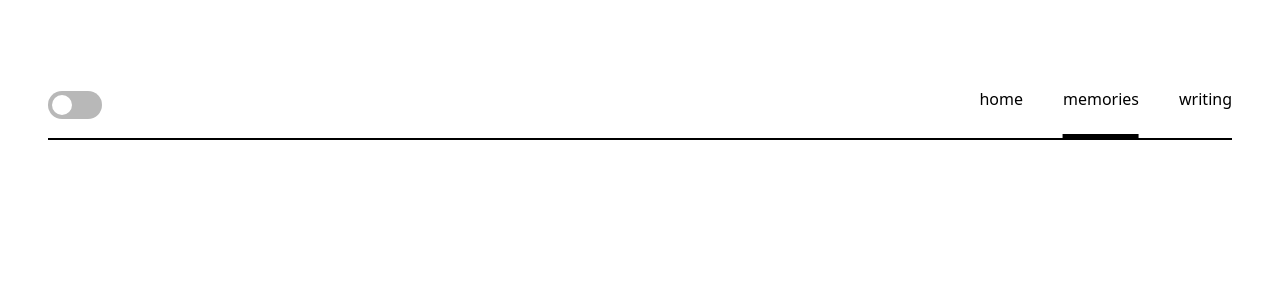
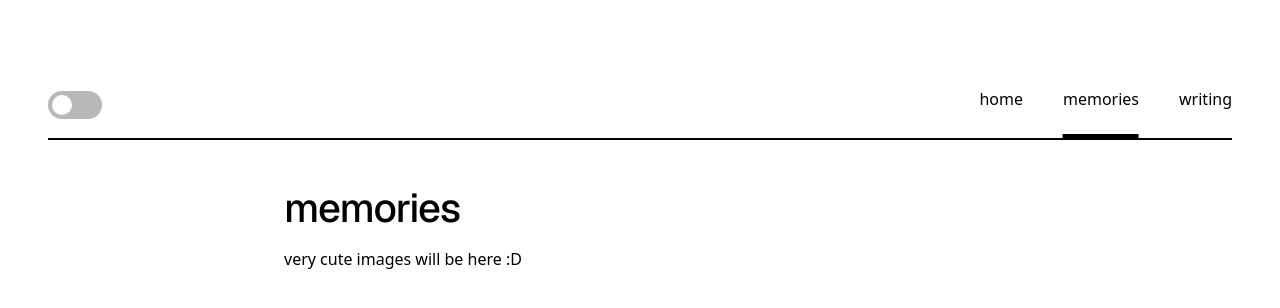
Before and after one commit to FaZeDrug/fazedrug.github.io, a Next.js app in the folder my-site/: page /memories in a window 1280 px wide. Shown: the top 308 px of the page. Built offline with nearby package versions, Linux system fonts and the light colour scheme.

Commit message:
Add placeholder memories and writing pages

```diff
--- a/my-site/app/globals.css
+++ b/my-site/app/globals.css
@@ -11,7 +11,8 @@ html {
 body {
   min-height: 100vh;
   margin: 0;
-  /* font-family: Inter, Arial, Helvetica, sans-serif; inter fonttt*/
+  /* font-family: Inter, Arial, Helvetica, sans-serif; */
+  /* inter fonttt above */
   font-family: ui-sans-serif, system-ui, sans-serif;
   background-color: var(--background-color);
   color: var(--text-color);
@@ -63,6 +64,8 @@ a {
 .bio-copy p {
   margin: 0;
 }
+
+
 
 .social-links {
   display: flex;
--- a/my-site/app/memories/page.tsx
+++ b/my-site/app/memories/page.tsx
@@ -1,3 +1,8 @@
 export default function MemoriesPage() {
-  return <main className="bio" aria-label="Memories"></main>;
+  return (
+    <main className="bio memories-page" aria-label="Memories">
+      <h1>memories</h1>
+      <p>very cute images will be here :D</p>
+    </main>
+  );
 }
```
Also changed, not shown: my-site/app/writing/page.tsx (+6 -1 lines).
